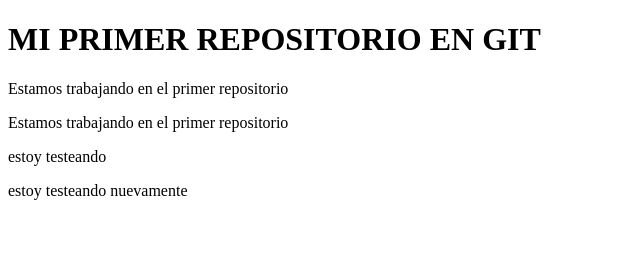
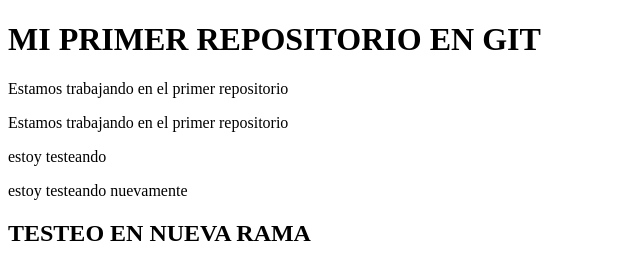
Before and after one commit to leonelanava/mi-repositorio, a plain HTML site: page index.html in a window 1280 px wide. Shown: the whole page, without its empty margins (0-640 px from the left). Drawn offline with Linux system fonts and the light colour scheme.

Commit message:
agregando a rama

```diff
--- a/index.html
+++ b/index.html
@@ -12,5 +12,7 @@
     <p>Estamos trabajando en el primer repositorio</p>
     <p>estoy testeando</p>
     <p>estoy testeando nuevamente</p>
+
+    <h2>TESTEO EN NUEVA RAMA</h2>
 </body>
 </html>
```
